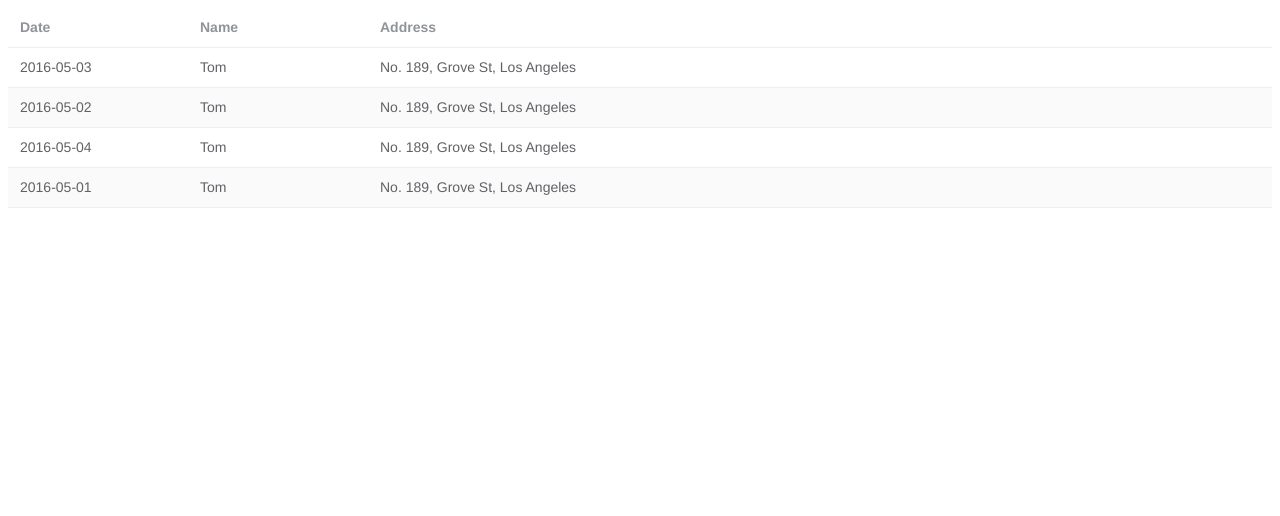
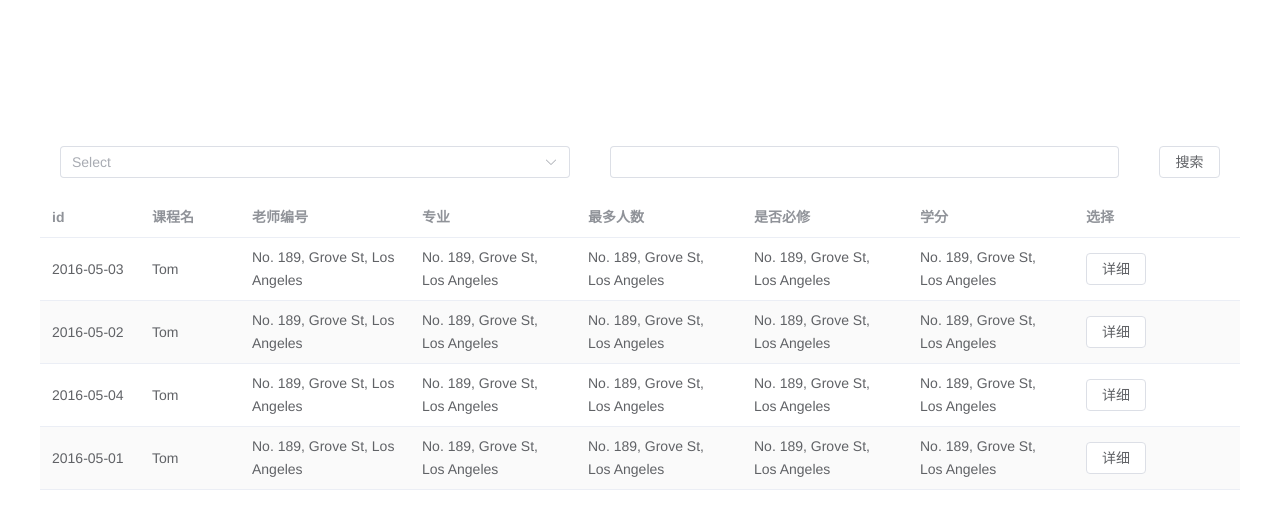
Before and after one commit to jzzzzh/dataBaseHomework, a Vue app in the folder databasehomework/: page /addCourse in a window 1280 px wide. Shown: the top 516 px of the page. Built offline with nearby package versions, Linux system fonts and the light colour scheme; what vue-cookies would draw is missing.

Commit message:
查询课程功能

```diff
--- a/databasehomework/src/page/addCourse.vue
+++ b/databasehomework/src/page/addCourse.vue
@@ -1,18 +1,69 @@
 <template>
-    <div>
-      <el-table :data="tableData" stripe style="width: 100%">
-        <el-table-column prop="date" label="Date" width="180" />
-        <el-table-column prop="name" label="Name" width="180" />
-        <el-table-column prop="address" label="Address" />
-      </el-table>
+    <div style="height:100%; width:100%; display: flex; align-items: center; justify-content: center;min-height: calc(100vh - 200px); ">
+      <div style="text-align: center; ">
+      <div style="display: flex;">
+          <el-select v-model="value" clearable placeholder="Select" style="margin: 20px 20px">
+            <el-option
+              v-for="item in options"
+              :key="item.value"
+              :label="item.label"
+              :value="item.value"
+            />
+          </el-select>
+          <el-input v-model="searchValue" style=" margin: 20px 20px"/>
+        <el-button style="width: 100px; margin: 20px 20px" @click="search">搜索</el-button>
+      </div>
+      <div style="text-align: center; width: 1200px">
+        <el-table :data="tableData" stripe style="width: 100%">
+          <el-table-column prop="date" label="id" width="100" />
+          <el-table-column prop="name" label="课程名" width="100" />
+          <el-table-column prop="address" label="老师编号" />
+          <el-table-column prop="address" label="专业" />
+          <el-table-column prop="address" label="最多人数" />
+          <el-table-column prop="address" label="是否必修" />
+          <el-table-column prop="address" label="学分" />
+          <el-table-column label="选择" >
+            <template #default="scope">
+              <el-button @click="goToDetail(scope.row)">详细</el-button>
+            </template>
+          </el-table-column>
+        </el-table>
+      </div>
+      </div>
     </div>
+  <div>
+
+
+  </div>
 </template>
 
 <script>
+import axios from "axios";
+
 export default {
   name: "addCourse",
   data(){
     return{
+      value: null,
+      searchValue:"",
+      options : [
+        {
+          value: 1,
+          label: '课程号',
+        },
+        {
+          value: 2,
+          label: '专业',
+        },
+        {
+          value: 3,
+          label: '课程名',
+        },
+        {
+          value: 4,
+          label: '教师号',
+        },
+      ],
       tableData:[
         {
           date: '2016-05-03',
@@ -34,12 +85,77 @@ export default {
           name: 'Tom',
           address: 'No. 189, Grove St, Los Angeles',
         },
-      ]
+      ],
+      reslist : null
+    }
+  },
+  mounted() {
+  },
+  methods:{
+    search()
+    {
+      if(this.value != null)
+      {
+        if(this.searchValue != "")
+        {
+          let data = new FormData();
+          let url = "";
+          let config = {
+            headers: {
+              "Content-Type": "multipart/form-data",
+              "token": this.$store.state.token
+            },
+          };
+            if(value == 1)
+            {
+              //课程号
+              data.append()
+
+            }
+            else if(value == 2)
+            {
+              //专业
+            }
+            else if(value == 3)
+            {
+              //课程名
+            }
+            else
+            {
+              //教师号
+            }
+            axios.post(url,data,config).then(
+              res=>{
+                this.reslist = res.data.data;
+                console.log(this.reslist);
+              }
+            ).catch(err=>{
+              console.log(err);
+            })
+        }
+        else
+        {
+          alert("请输入搜索内容");
+        }
+      }
+      else
+      {
+        alert("请选择查询方式");
+      }
+    },
+    goToDetail(e)
+    {
+      console.log(e);
+      this.$router.push({
+        name: 'courseDetail',//页面名字
+        path:'/courseDetail',//页面路劲 和上面名字任意一个都可以
+        query: {courseid: JSON.stringify(e)} // 参数传值
+      })
     }
   }
 };
 </script>
 
 <style scoped>
-
+body{margin: 0; padding: 0 ;}
 </style>
--- /dev/null
+++ b/databasehomework/src/page/courseDetail.vue
@@ -0,0 +1,25 @@
+<template>
+  <div>
+    ppp
+  </div>
+</template>
+
+<script>
+export default {
+  name: "courseDetail",
+  data(){
+    return{
+      item:null,
+
+    }
+  },
+  mounted() {
+    this.item =  JSON.parse(this.$route.query.courseid);
+    console.log(this.item);
+  }
+};
+</script>
+
+<style scoped>
+
+</style>
--- a/databasehomework/src/router/main.js
+++ b/databasehomework/src/router/main.js
@@ -7,11 +7,17 @@ import login from "@/page/login";
 import home from "@/page/home";
 import addCourse from "@/page/addCourse";
 import teaAddCourse from "@/page/teaAddCourse";
+import courseDetail from "@/page/courseDetail";
 const routes = [
   {
     path: '/ChangePassword',
     name: 'ChangePassword',
     component: ChangePassword
+  },
+  {
+    path: '/courseDetail',
+    name: 'courseDetail',
+    component: courseDetail
   },
   {
     path: "/register",
```
